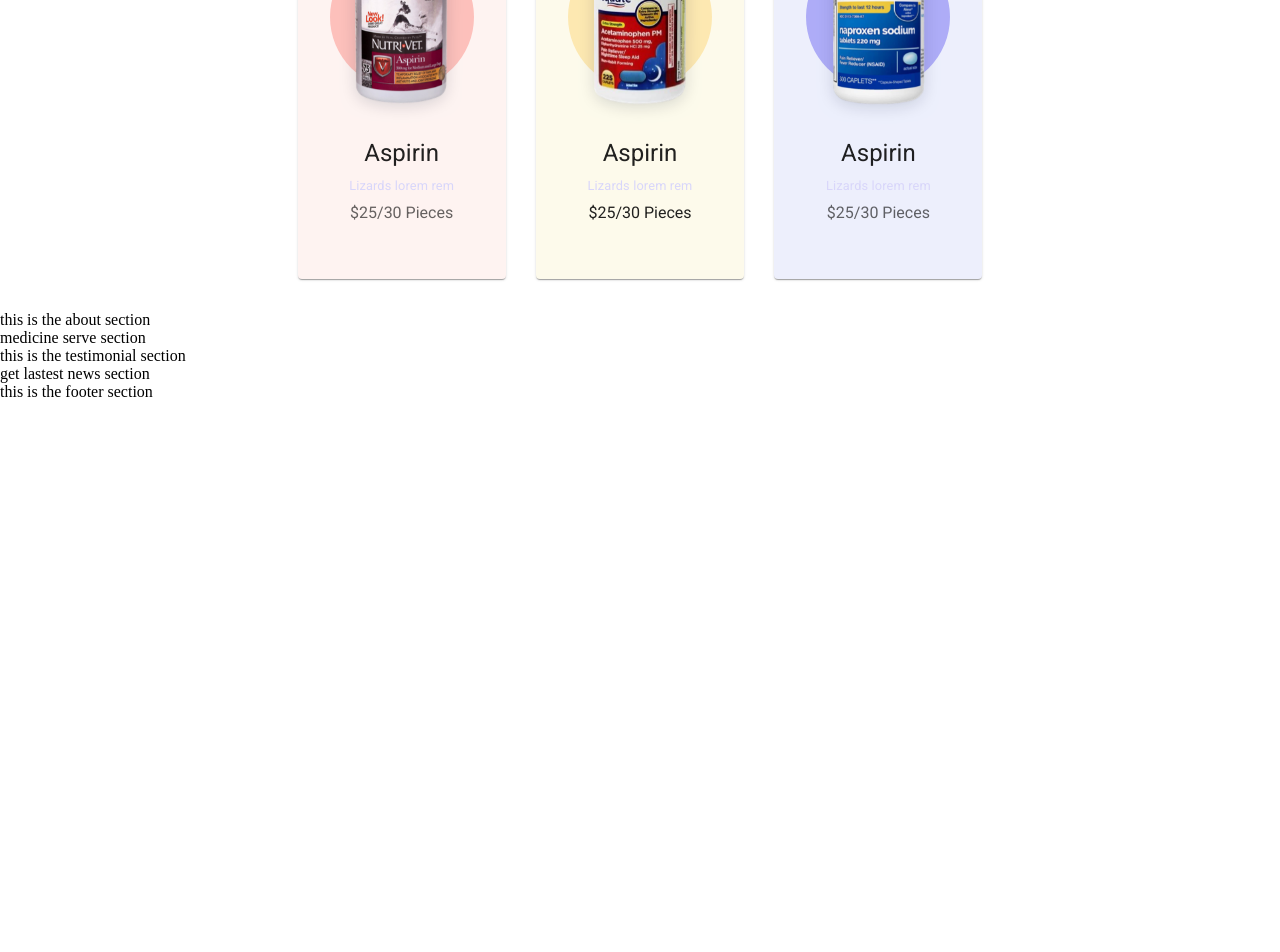
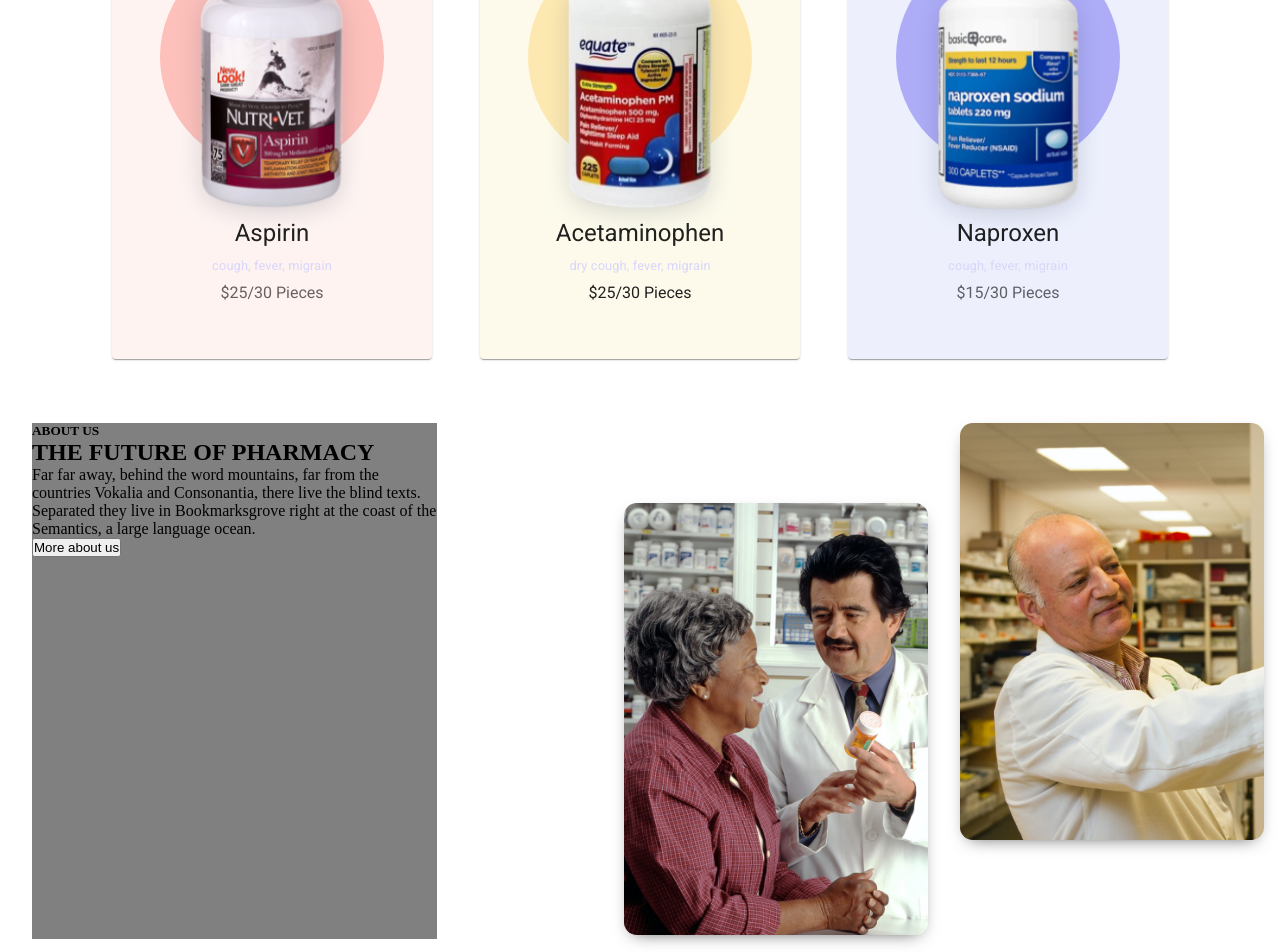
Before and after one commit to Emmanuelfoeh/Pharmacy-store, a React (Create React App) app: page / in a window 1280 px wide. Shown: the part 1560-2512 px from the top of the page. Before the commit the page ends 1961 px from the top, so only its background shows below. Built offline with nearby package versions, Linux system fonts and the light colour scheme.

Commit message:
working on about page

```diff
--- a/src/components/Header/style.js
+++ b/src/components/Header/style.js
@@ -3,7 +3,6 @@ import { makeStyles } from "@mui/styles";
 // import { alpha } from "@mui/system";
 
 export default makeStyles((theme) => ({
-
   toolbar: {
     display: "flex",
     alignItems: "center",
@@ -20,8 +19,14 @@ export default makeStyles((theme) => ({
     justifyContent: "space-between",
     width: "40%",
     "& p:hover": { color: "blue" },
+    [theme.breakpoints.down("md")]:{
+      display: "none",
+    }
   },
   menuIcon: {
-
-  }
+    display:'none !important',
+    [theme.breakpoints.down("md")]: {
+      display: "block !important",
+    },
+  },
 }));
--- a/src/components/Home page/Home.jsx
+++ b/src/components/Home page/Home.jsx
@@ -116,9 +116,9 @@ const Home = () => {
           </Typography>
           <Typography
             color="#1C416B"
-            fontSize="3rem"
+            fontSize="3.5rem"
             fontWeight="bold"
-            width="70%"
+            // width="70%"
             variant="h4"
           >
             The Allrounder Pharmacy Store
@@ -153,7 +153,7 @@ const Home = () => {
         <hr className={classes.horizontal_line} />
 
         <div className={classes.medicine_card}>
-          <Card className={classes.card1} sx={{ maxWidth: 400 }}>
+          <Card className={classes.card1} sx={{}}>
             <div className={classes.circle}></div>
             <img src="\img\popular-medicine1.png" alt="medicine" />
             <CardContent>
@@ -173,7 +173,7 @@ const Home = () => {
                 fontSize="0.8rem"
                 marginBottom="0.4rem"
               >
-                Lizards lorem rem
+                cough, fever, migrain
               </Typography>
               <Typography
                 textAlign="center"
@@ -196,7 +196,7 @@ const Home = () => {
                 variant="h5"
                 component="div"
               >
-                Aspirin
+                Acetaminophen
               </Typography>
               <Typography
                 textAlign="center"
@@ -205,7 +205,7 @@ const Home = () => {
                 fontSize="0.8rem"
                 marginBottom="0.4rem"
               >
-                Lizards lorem rem
+                dry cough, fever, migrain
               </Typography>
               <Typography textAlign="center" variant="h5" fontSize="1rem">
                 $25/30 Pieces
@@ -223,7 +223,7 @@ const Home = () => {
                 variant="h5"
                 component="div"
               >
-                Aspirin
+                Naproxen
               </Typography>
               <Typography
                 textAlign="center"
@@ -232,7 +232,7 @@ const Home = () => {
                 fontSize="0.8rem"
                 marginBottom="0.4rem"
               >
-                Lizards lorem rem
+                cough, fever, migrain
               </Typography>
               <Typography
                 textAlign="center"
@@ -240,14 +240,37 @@ const Home = () => {
                 color="text.secondary"
                 fontSize="1rem"
               >
-                $25/30 Pieces
+                $15/30 Pieces
               </Typography>
             </CardContent>
           </Card>
         </div>
       </section>
 
-      <section className={classes.about}>this is the about section</section>
+      <section className={classes.about}>
+        <div className={classes.about__text}>
+          <h5>ABOUT US</h5>
+          <h2>THE FUTURE OF PHARMACY</h2>
+          <article>
+            Far far away, behind the word mountains, far from the countries
+            Vokalia and Consonantia, there live the blind texts. Separated they
+            live in Bookmarksgrove right at the coast of the Semantics, a large
+            language ocean.
+          </article>
+
+          <button>More about us</button>
+        </div>
+        <div className={classes.aboutImage}>
+          {/* <div className={classes.bigBall}></div> */}
+          <div >
+            <img className={classes.aboutImg1} src="\img\pharmacy-imgabout1.jpg" alt="aboutimage1" />
+          </div>
+
+          <div >
+            <img className={classes.aboutImg2} src="\img\pharmacy-imgabout2.jpg" alt="aboutimage2" />
+          </div>
+        </div>
+      </section>
 
       <section className={classes.medicine_serve}>
         medicine serve section
--- a/src/components/Home page/style.js
+++ b/src/components/Home page/style.js
@@ -82,8 +82,16 @@ export default makeStyles((theme) => ({
     gap: "1.2rem",
     padding: "2rem 1rem",
     [theme.breakpoints.down("md")]: {
+      // flexDirection: "column",
+      justifyContent: "center",
+      marginLeft: "0",
+      order: "1",
+      gap: "2rem",
+    },
+    [theme.breakpoints.down("sm")]: {
       flexDirection: "column",
       alignItems: "center",
+      backgroundColor: "red",
     },
     // backgroundColor: "#F99E94",
   },
@@ -121,6 +129,9 @@ export default makeStyles((theme) => ({
     flexDirection: "column",
     marginTop: "1.4rem",
     rowGap: "1.2rem",
+    [theme.breakpoints.down("md")]: {
+      marginTop: "0",
+    },
   },
 
   service_text: {
@@ -129,11 +140,16 @@ export default makeStyles((theme) => ({
     flexDirection: "column",
     justifyContent: "center",
     [theme.breakpoints.down("md")]: {
-      textAlign: "center",
+      textAlign: "left",
+      marginLeft: "1rem",
     },
   },
   // medicine section
-  medicine: {},
+  medicine: {
+    // display: "flex",
+    // flexDirection: "column",
+    // alignItems: "center",
+  },
   medicine_header: {
     display: "flex",
     justifyContent: "space-between",
@@ -149,15 +165,18 @@ export default makeStyles((theme) => ({
     margin: "0 auto",
   },
   medicine_card: {
-    display: "flex",
+    display: "grid",
+    gridTemplateColumns: "20rem 20rem 20rem",
+    // width: "90%",
     justifyContent: "center",
-    gap: "1.9rem",
-    padding: "2rem",
+    columnGap: "3rem !important",
+    padding: "2rem 1rem",
     [theme.breakpoints.down("sm")]: {
-      flexDirection: "column",
+      gridTemplateColumns: "20rem",
     },
   },
   card1: {
+    // width: "30%",
     display: "flex",
     flexDirection: "column",
     position: "relative",
@@ -180,6 +199,7 @@ export default makeStyles((theme) => ({
     },
   },
   card2: {
+    // width:'18rem',
     display: "flex",
     flexDirection: "column",
     position: "relative",
@@ -201,6 +221,7 @@ export default makeStyles((theme) => ({
     },
   },
   card3: {
+    // width: "18rem",
     display: "flex",
     flexDirection: "column",
     position: "relative",
@@ -222,8 +243,8 @@ export default makeStyles((theme) => ({
     },
   },
   circle: {
-    width: "9rem",
-    height: "9rem",
+    width: "14rem",
+    height: "14rem",
     display: "flex",
     justifyContent: "center",
     marginTop: "1rem",
@@ -231,8 +252,8 @@ export default makeStyles((theme) => ({
     borderRadius: "50%",
   },
   circle2: {
-    width: "9rem",
-    height: "9rem",
+    width: "14rem",
+    height: "14rem",
     display: "flex",
     justifyContent: "center",
     marginTop: "1rem",
@@ -240,12 +261,40 @@ export default makeStyles((theme) => ({
     borderRadius: "50%",
   },
   circle3: {
-    width: "9rem",
-    height: "9rem",
+    width: "14rem",
+    height: "14rem",
     display: "flex",
     justifyContent: "center",
     marginTop: "1rem",
     backgroundColor: "#AEACF7",
     borderRadius: "50%",
   },
+  about: {
+    display: "grid",
+    gridTemplateColumns: "1fr 2fr",
+    padding: "2rem",
+  },
+  about__text: {
+    backgroundColor: "gray",
+  },
+  aboutImage: {
+    display: "flex",
+    columnGap: "1rem",
+    justifyContent: "flex-end",
+    position: "relative",
+  },
+  aboutImg1: {
+    width: "19rem",
+    marginTop: "5rem",
+    position: "relative",
+    borderRadius: "0.8rem",
+    boxShadow: "0px 6px 18px -9px rgba(0,0,0,0.75)",
+  },
+  aboutImg2: {
+    width: "19rem",
+    position: "relative",
+    left: "1rem",
+    borderRadius: "0.8rem",
+    boxShadow: "0px 6px 18px -9px rgba(0,0,0,0.75)",
+  },
 }));
```
Also changed, not shown: src/components/Header/Tablet.navBar.jsx (added, +11 -0 lines), public/img/pharmacy-imgabout1.jpg (added), public/img/pharmacy-imgabout2.jpg (added).
